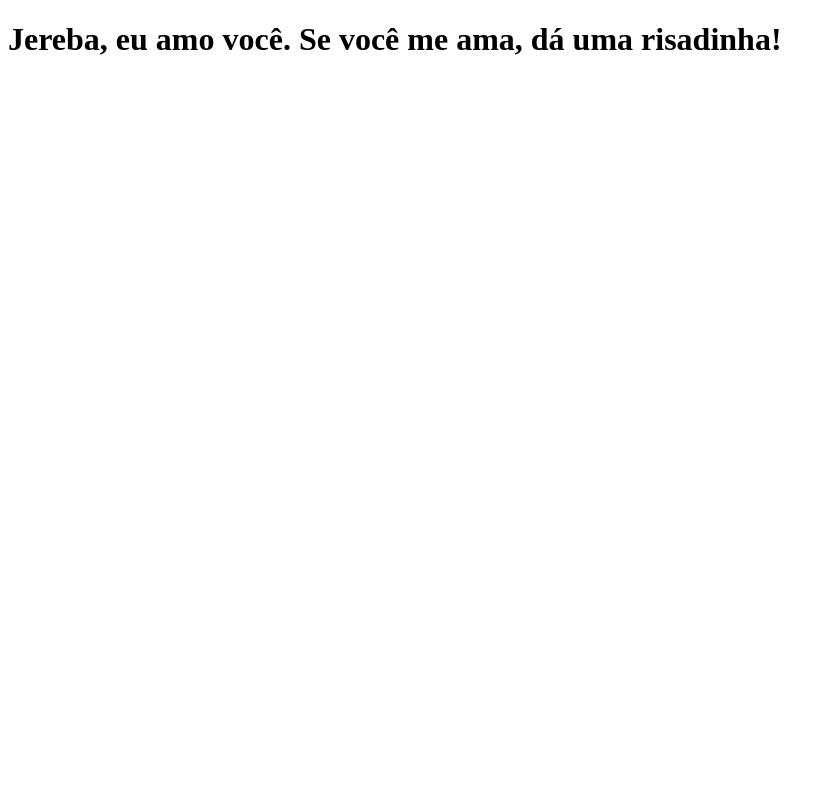
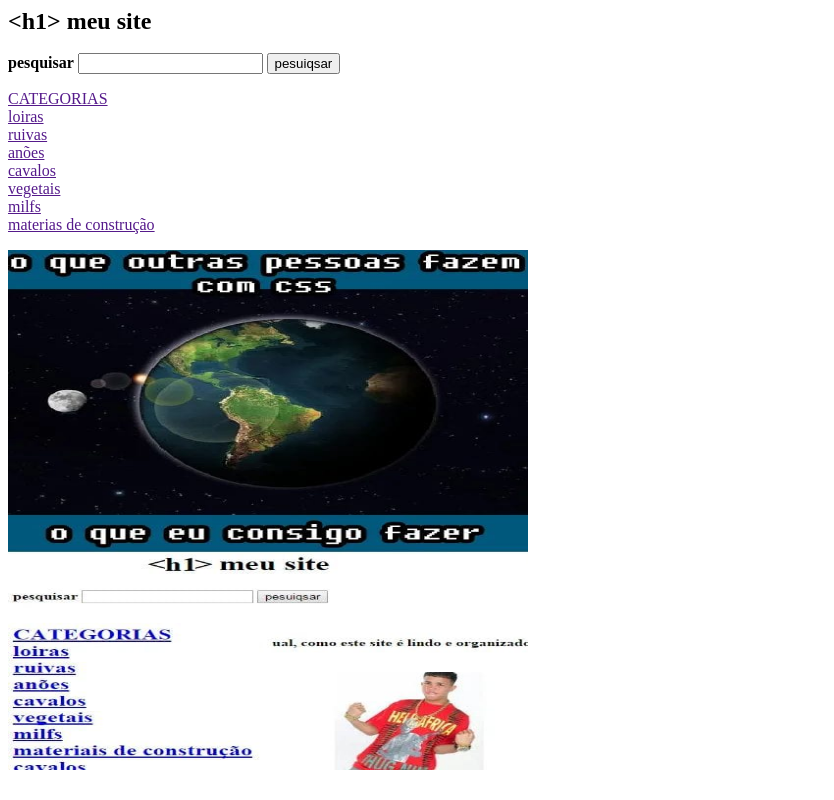
Before and after one commit to rsimplicioo/clone-tabnews, a Next.js app: page / in a window 1280 px wide. Shown: the whole page, without its empty margins (0-834 px from the left). Built offline with nearby package versions, Linux system fonts and the light colour scheme.

Commit message:
adicionando uma home

```diff
--- a/pages/index.js
+++ b/pages/index.js
@@ -1,5 +1,49 @@
+import Image from "next/image";
+import meusite from "../public/meusite.jpeg";
+
 function Home() {
-  return <h1>Jereba, eu amo você. Se você me ama, dá uma risadinha!</h1>;
+  return (
+    <>
+      <strong style={{ fontSize: 24 }}>{"<h1>"} meu site</strong>
+      <br />
+      <br />
+      <div>
+        <strong>pesquisar </strong>
+        <input type="text" /> <button>pesuiqsar</button>
+      </div>
+      <div>
+        <ul style={{ padding: 0, listStyle: "none" }}>
+          <li>
+            <a href="">CATEGORIAS</a>
+          </li>
+          <li>
+            <a href="">loiras</a>
+          </li>
+          <li>
+            <a href="">ruivas</a>
+          </li>
+          <li>
+            <a href="">anões</a>
+          </li>
+          <li>
+            <a href="">cavalos</a>
+          </li>
+          <li>
+            <a href="">vegetais</a>
+          </li>
+          <li>
+            <a href="">milfs</a>
+          </li>
+          <li>
+            <a href="">materias de construção</a>
+          </li>
+        </ul>
+      </div>
+      <div>
+        <Image src={meusite} width={520} height={520} alt="" />
+      </div>
+    </>
+  );
 }
 
 export default Home;
```
Also changed, not shown: public/meusite.jpeg (added).
